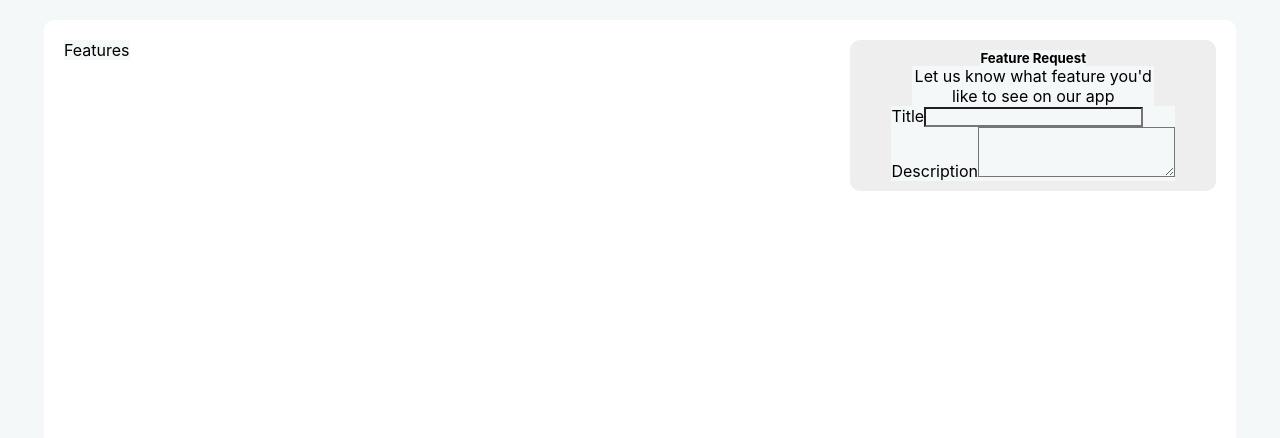
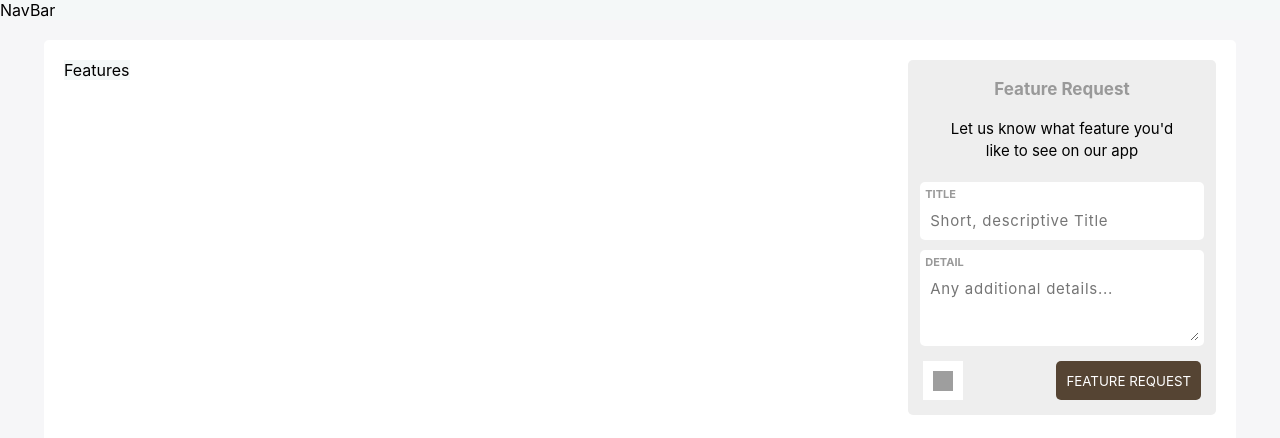
Before and after one commit to AkmElias/Features-Requests, a React (Create React App) app in the folder frontend/: page / in a window 1280 px wide. Shown: the top 438 px of the page. Built offline with nearby package versions, Linux system fonts and the light colour scheme; grey boxes are pictures that could not be loaded.

Commit message:
add feature form added

```diff
--- a/frontend/src/App.js
+++ b/frontend/src/App.js
@@ -1,7 +1,9 @@
 import Canvas from "./canvas/Canvas.js";
+import "./canvas/style.css"
 function App() {
   return (
     <div className="App">
+      <p>NavBar</p>
       <Canvas />
     </div>
   );
--- a/frontend/src/canvas/components/AddFeature.js
+++ b/frontend/src/canvas/components/AddFeature.js
@@ -1,22 +1,106 @@
+import { useState, useEffect, useRef } from "react";
 import "../style.css";
+
 const AddFeature = () => {
+  const [title, setTitle] = useState("");
+  const [detail, setDetail] = useState("");
+  const [selectedFile, setSelectedFile] = useState(null);
+  const [imageSrc, setImageSrc] = useState(null);
+
+  const [error, setError] = useState(false);
+  const [errorMessage, setErrorMessage] = useState("");
+
+  const submitRef = useRef();
+
+  const handleSubmit = (e) => {
+    e.preventDefault();
+    if (!somethingMissing()) {
+      const formData = new FormData();
+      formData.append("file", selectedFile);
+      console.log(formData.get("file"));
+    }
+  };
+
+  const somethingMissing = () => {
+    if (!title && !detail) {
+      setErrorMessage("Opps! Feature title missing.");
+      setError(true);
+      return true;
+    } else if (!detail && title) {
+      setErrorMessage("Opps! Detail is necessary.");
+      setError(true);
+      return true;
+    } else if (!title && detail) {
+      setErrorMessage("Opps! Feature title missing.");
+      setError(true);
+      return true;
+    } else {
+      setError(false);
+      return false;
+    }
+  };
+
+  const handleFileChange = (e) => {
+    e.preventDefault();
+    setSelectedFile(e.target.files[0]);
+    setImageSrc(URL.createObjectURL(e.target.files[0]));
+  };
+
+  const renderImagePreview = () => {
+    return (
+      <div className="imagePreview">
+        <img src={imageSrc} />
+        <img
+          className="close"
+          src="https://cdn.iconscout.com/icon/free/png-256/close-156-462132.png"
+          onClick={() => setImageSrc(null)}
+        />
+      </div>
+    );
+  };
+
   return (
     <div className="addFeature">
-      <h5> Feature Request </h5>
-      <p style={{ width: "70%", textAlign: "center" }}>
-        Let us know what feature you'd like to see on our app
-      </p>
-      <div>
-        <form>
-          <div className="form-group">
+      <h3> Feature Request </h3>
+      <p>Let us know what feature you'd like to see on our app</p>
+      <div className="formContainer">
+        <form onSubmit={handleSubmit} style={{ backgroundColor: "inherit" }}>
+          <div className="formGroup">
             <label>Title</label>
-            <input type="text" />
+            <input
+              type="text"
+              placeholder={"Short, descriptive Title"}
+              value={title}
+              onChange={(e) => setTitle(e.target.value)}
+            />
           </div>
-          <div className="form-group">
-            <label>Description</label>
-            <textarea rows="3" width="100%" />
+          <div className="formGroup">
+            <label>Detail</label>
+            <textarea
+              rows="3"
+              placeholder={"Any additional details..."}
+              value={detail}
+              onChange={(e) => setDetail(e.target.value)}
+            />
+          </div>
+          {imageSrc && renderImagePreview()}
+          <div className="buttons-group">
+            <label>
+              <img
+                src="https://media.sproutsocial.com/uploads/2017/02/10x-featured-social-media-image-size.png"
+                style={{ width: "20px", height: "20px" }}
+              />
+              <input
+                type="file"
+                name="myfile"
+                style={{ display: "none" }}
+                onChange={handleFileChange}
+              />
+            </label>
+            <button ref={submitRef}>FEATURE REQUEST</button>
           </div>
         </form>
+        {error && <div className="error">{errorMessage}</div>}
       </div>
     </div>
   );
--- a/frontend/src/canvas/style.css
+++ b/frontend/src/canvas/style.css
@@ -1,23 +1,152 @@
+.App{
+  display: "flex";
+  flex-direction:"column";
+  justify-content:"space-between";
+  background-color: rgb(246, 246, 248);
+}
+
 .canvas {
   width: 90%;
   min-height: 100vh;
-  left: 5%;
   display: flex;
   justify-content: space-between;
   background-color: #fff;
   margin: auto;
   margin-top: 20px;
   padding: 20px;
-  border-radius: 10px;
+  border-radius: 5px;
 }
 
 .addFeature {
-  width: 30%;
+  width: 25%;
   height: fit-content;
   background-color: #eee;
   display: flex;
   flex-direction: column;
   align-items: center;
   padding: 10px;
-  border-radius: 10px;
+  border-radius: 5px;
 }
+
+.addFeature h3 {
+  color: #999;
+  background-color: inherit;
+  font-size: 17px;
+  line-height: 38px;
+  text-align: center
+}
+
+.addFeature p{
+ width: 80%;
+ text-align: center;
+ background-color: inherit;
+ margin: 10px 0;
+ white-space: pre-wrap;
+ font-size: 15px;
+ line-height: 22px
+}
+
+.formContainer{
+  width: 100%;
+  background-color: inherit;
+  margin-top: 10px;
+}
+
+.formGroup{
+  display: flex;
+  flex-direction: column;
+  width: 95%;
+  margin: auto;
+  background-color: #FFF;
+  border-radius: 5px;
+  padding: 5px;
+  margin-bottom: 10px;
+}
+
+.formGroup label{
+  font-size: 11px;
+  font-weight: 700;
+  color: #999;
+  background-color: inherit;
+  word-spacing: 0.05em;
+  text-transform: uppercase;
+  margin-bottom: 5px;
+}
+
+.formGroup input{
+  border-width: 0;
+  background-color: inherit;
+  padding: 5px;
+  outline: none;
+  font-size: 15px;
+  letter-spacing: 0.05em;
+}
+
+.formGroup textarea{
+  border-width: 0;
+  background-color: inherit;
+  padding: 5px;
+  outline: none;
+  font-size: 15px;
+  letter-spacing: 0.05em;
+}
+
+.imagePreview{
+  position: relative;
+  background-color:inherit;
+  border-radius: 2px;
+  display: inline;
+  width: 100%;
+  height: auto;
+  padding: 5px;
+}
+
+.imagePreview img{
+  max-height: 100px;
+  max-width: 95%;
+  margin: 0 5px 5px 0;
+  vertical-align: top;
+  cursor: pointer;
+}
+
+.imagePreview img.close{
+   background-color: #fff;
+   position: absolute;
+   z-index: 999;
+   right: 10px;
+   top: 10px;
+   height: 15px;
+   width: 15px;
+}
+
+.error{
+  background-color: inherit;
+  color: red;
+  padding: 5px;
+  margin: 5px;
+  text-align: center;
+}
+
+.buttons-group{
+  display: flex;
+  justify-content: space-between;
+  padding: 5px;
+  background-color: inherit;
+}
+
+.buttons-group label{
+  background-color: #FFF;
+  padding-top: 10px;
+  padding-right: 10px;
+  padding-left: 10px;
+  padding-bottom: 5px;
+}
+
+.buttons-group button {
+  border-width: 0;
+  border-radius: 5px;
+  border: 0;
+  padding: 0 10px;
+  color: #FFF;
+  background-color: #543;
+}
```
Also changed, not shown: 2 other files (tests, documents, lock files or other folders).
